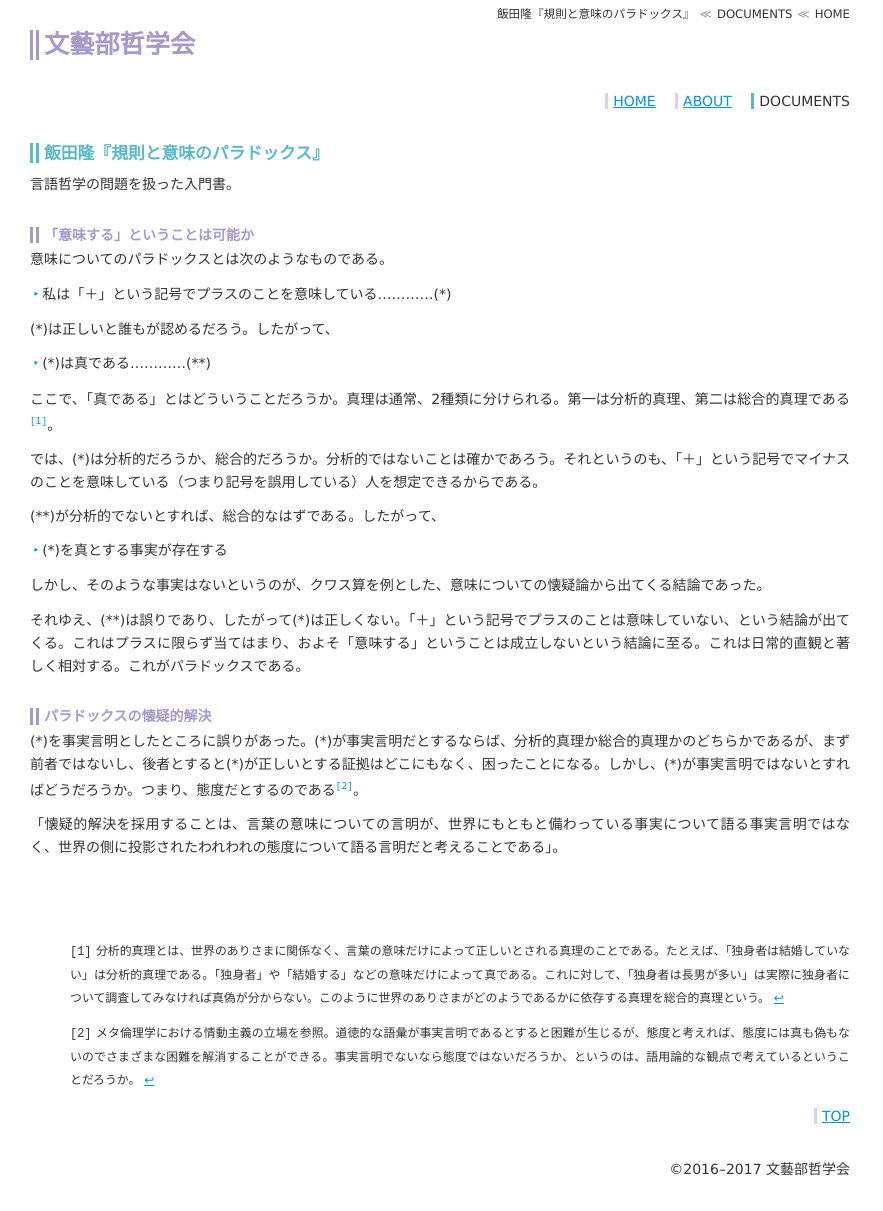
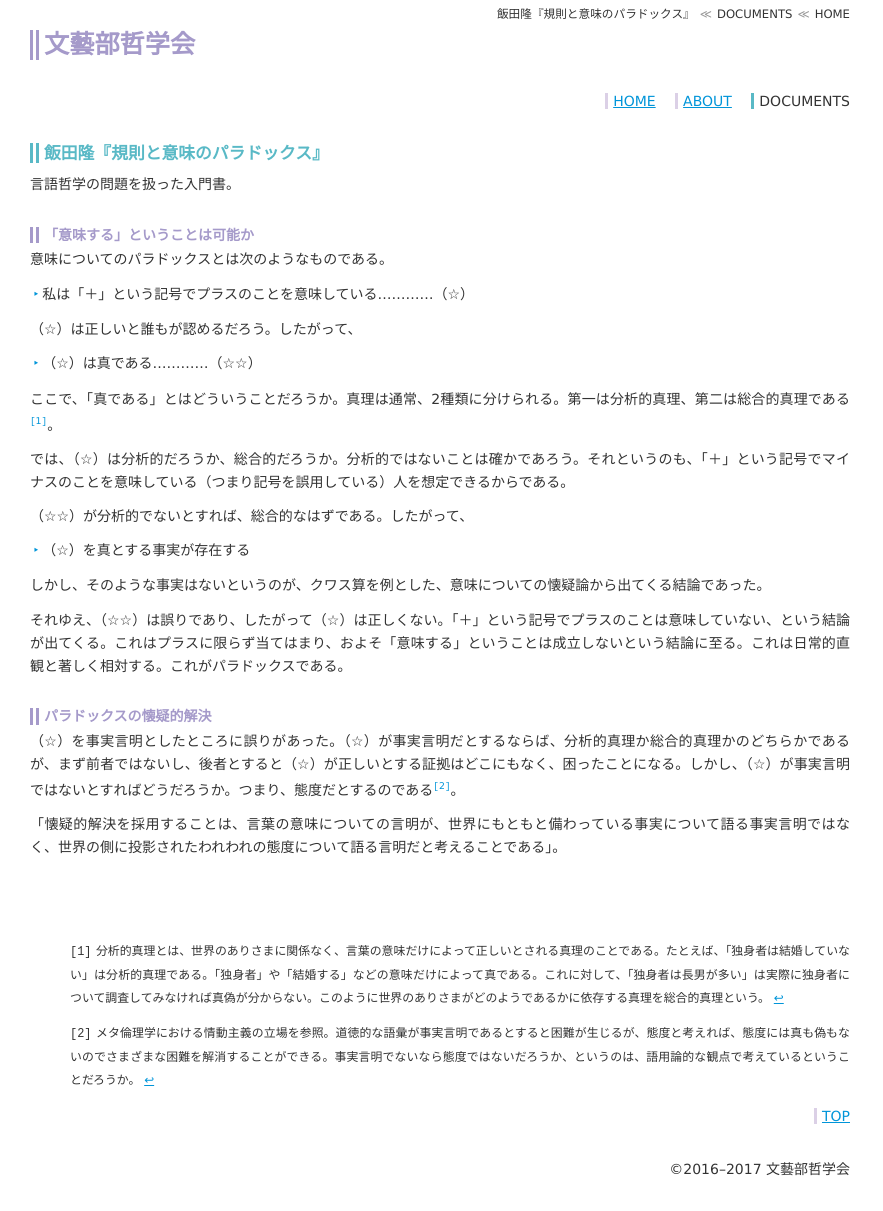
Before and after one commit to qdaibungei/philosophy, a Jekyll site: the page built from docs/_posts/2016-12-10-philo.md, in a window 1280 px wide. Shown: the whole page, without its empty margins (0-883 px from the left). Built offline with Jekyll 4.4.1, drawn with Linux system fonts in a browser that asks for light colours.

Commit message:
fix symbols

```diff
--- a/docs/_posts/2016-12-10-philo.md
+++ b/docs/_posts/2016-12-10-philo.md
@@ -10,28 +10,28 @@ date:   2016-12-11
 ### 「意味する」ということは可能か
 意味についてのパラドックスとは次のようなものである。
 
-* 私は「＋」という記号でプラスのことを意味している…………(\*)
+* 私は「＋」という記号でプラスのことを意味している…………（☆）
 
-(\*)は正しいと誰もが認めるだろう。したがって、
+（☆）は正しいと誰もが認めるだろう。したがって、
 
-* (\*)は真である…………(\*\*)
+* （☆）は真である…………（☆☆）
 
 ここで、「真である」とはどういうことだろうか。真理は通常、2種類に分けられる。第一は分析的真理、第二は総合的真理である[^1]。
 
-では、(\*)は分析的だろうか、総合的だろうか。分析的ではないことは確かであろう。それというのも、「＋」という記号でマイナスのことを意味している（つまり記号を誤用している）人を想定できるからである。
+では、（☆）は分析的だろうか、総合的だろうか。分析的ではないことは確かであろう。それというのも、「＋」という記号でマイナスのことを意味している（つまり記号を誤用している）人を想定できるからである。
 
 [^1]: 分析的真理とは、世界のありさまに関係なく、言葉の意味だけによって正しいとされる真理のことである。たとえば、「独身者は結婚していない」は分析的真理である。「独身者」や「結婚する」などの意味だけによって真である。これに対して、「独身者は長男が多い」は実際に独身者について調査してみなければ真偽が分からない。このように世界のありさまがどのようであるかに依存する真理を総合的真理という。
 
-(\*\*)が分析的でないとすれば、総合的なはずである。したがって、
+（☆☆）が分析的でないとすれば、総合的なはずである。したがって、
 
-* (\*)を真とする事実が存在する
+* （☆）を真とする事実が存在する
 
 しかし、そのような事実はないというのが、クワス算を例とした、意味についての懐疑論から出てくる結論であった。
 
-それゆえ、(\*\*)は誤りであり、したがって(\*)は正しくない。「＋」という記号でプラスのことは意味していない、という結論が出てくる。これはプラスに限らず当てはまり、およそ「意味する」ということは成立しないという結論に至る。これは日常的直観と著しく相対する。これがパラドックスである。
+それゆえ、（☆☆）は誤りであり、したがって（☆）は正しくない。「＋」という記号でプラスのことは意味していない、という結論が出てくる。これはプラスに限らず当てはまり、およそ「意味する」ということは成立しないという結論に至る。これは日常的直観と著しく相対する。これがパラドックスである。
 
 ### パラドックスの懐疑的解決
-(\*)を事実言明としたところに誤りがあった。(\*)が事実言明だとするならば、分析的真理か総合的真理かのどちらかであるが、まず前者ではないし、後者とすると(\*)が正しいとする証拠はどこにもなく、困ったことになる。しかし、(\*)が事実言明ではないとすればどうだろうか。つまり、態度だとするのである[^2]。
+（☆）を事実言明としたところに誤りがあった。（☆）が事実言明だとするならば、分析的真理か総合的真理かのどちらかであるが、まず前者ではないし、後者とすると（☆）が正しいとする証拠はどこにもなく、困ったことになる。しかし、（☆）が事実言明ではないとすればどうだろうか。つまり、態度だとするのである[^2]。
 
 [^2]: メタ倫理学における情動主義の立場を参照。道徳的な語彙が事実言明であるとすると困難が生じるが、態度と考えれば、態度には真も偽もないのでさまざまな困難を解消することができる。事実言明でないなら態度ではないだろうか、というのは、語用論的な観点で考えているということだろうか。
 
```
